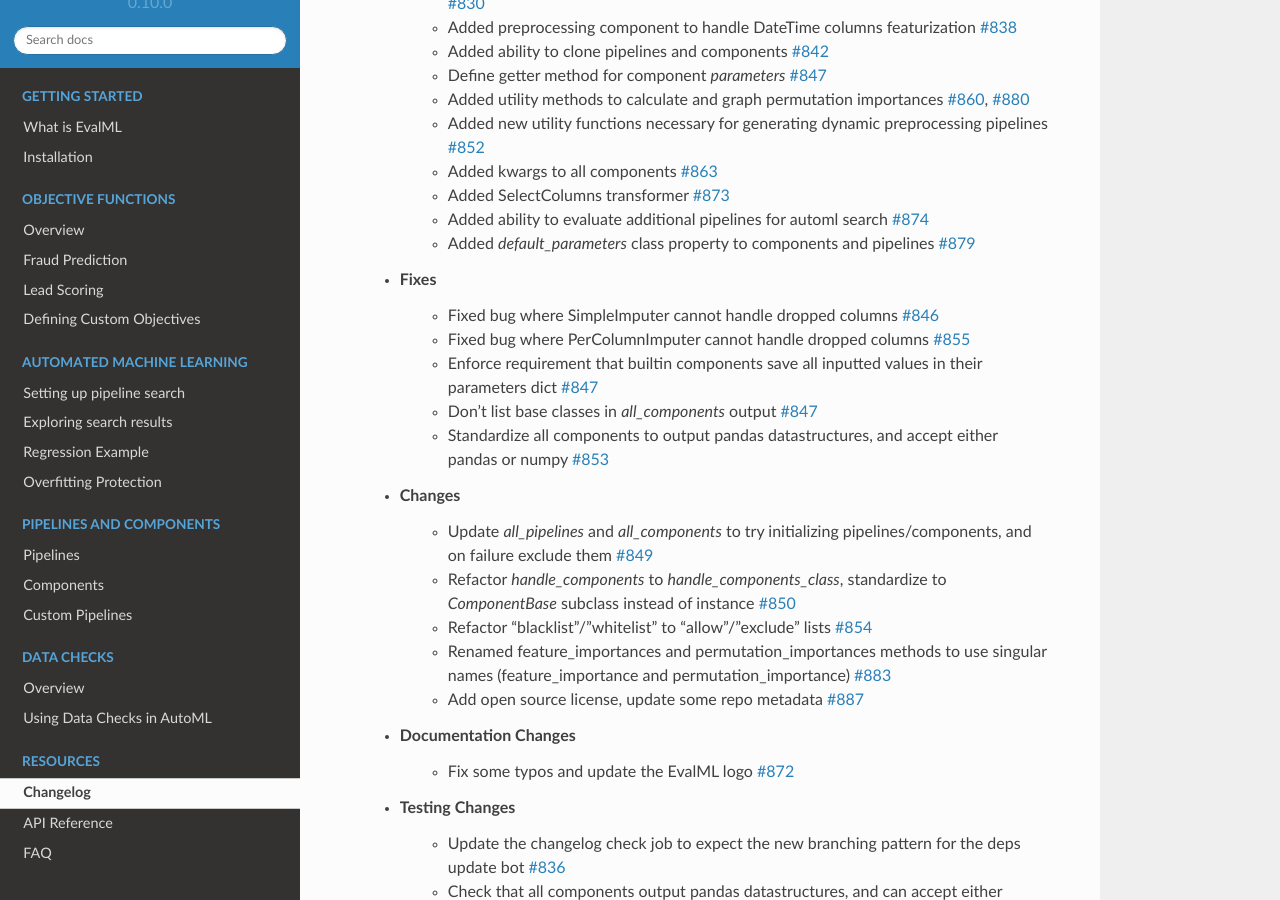
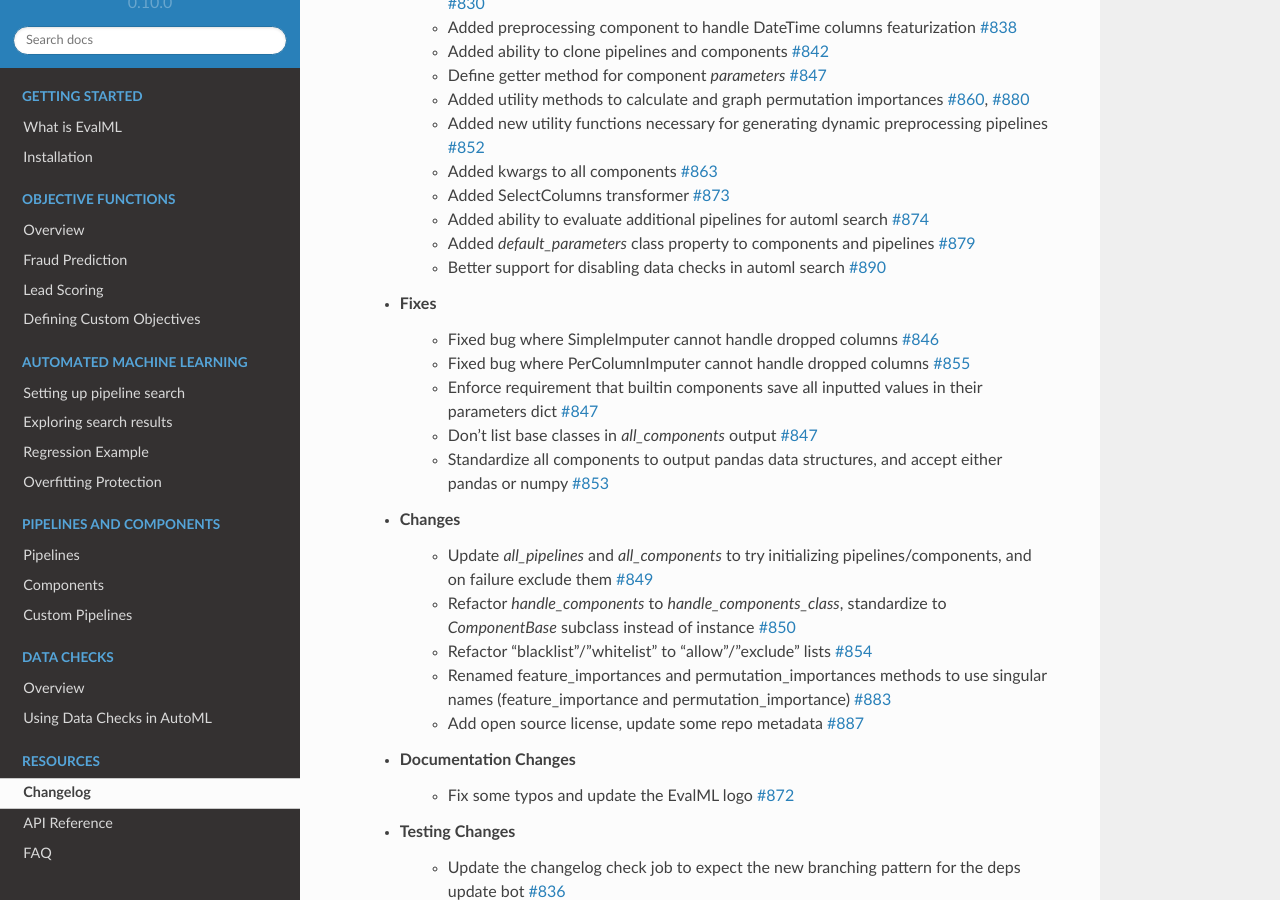
Before and after one commit to alteryx/evalml, a Sphinx documentation site: the page built from docs/source/changelog.rst, in a window 1280 px wide and 900 px high, scrolled down 403 px. Built offline with Sphinx 7.4.7 and the Read the Docs theme 2.0.0, drawn with Linux system fonts in a browser that asks for light colours; comment, search, counter and statistics services are not loaded.

Commit message:
Updating changelog for PR 890

```diff
--- a/docs/source/changelog.rst
+++ b/docs/source/changelog.rst
@@ -20,12 +20,13 @@
         * Added SelectColumns transformer :pr:`873`
         * Added ability to evaluate additional pipelines for automl search :pr:`874`
         * Added `default_parameters` class property to components and pipelines :pr:`879`
+        * Better support for disabling data checks in automl search :pr:`890`
     * Fixes
         * Fixed bug where SimpleImputer cannot handle dropped columns :pr:`846`
         * Fixed bug where PerColumnImputer cannot handle dropped columns :pr:`855`
         * Enforce requirement that builtin components save all inputted values in their parameters dict :pr:`847`
         * Don't list base classes in `all_components` output :pr:`847`
-        * Standardize all components to output pandas datastructures, and accept either pandas or numpy :pr:`853`
+        * Standardize all components to output pandas data structures, and accept either pandas or numpy :pr:`853`
     * Changes
         * Update `all_pipelines` and `all_components` to try initializing pipelines/components, and on failure exclude them :pr:`849`
         * Refactor `handle_components` to `handle_components_class`, standardize to `ComponentBase` subclass instead of instance :pr:`850`
```
